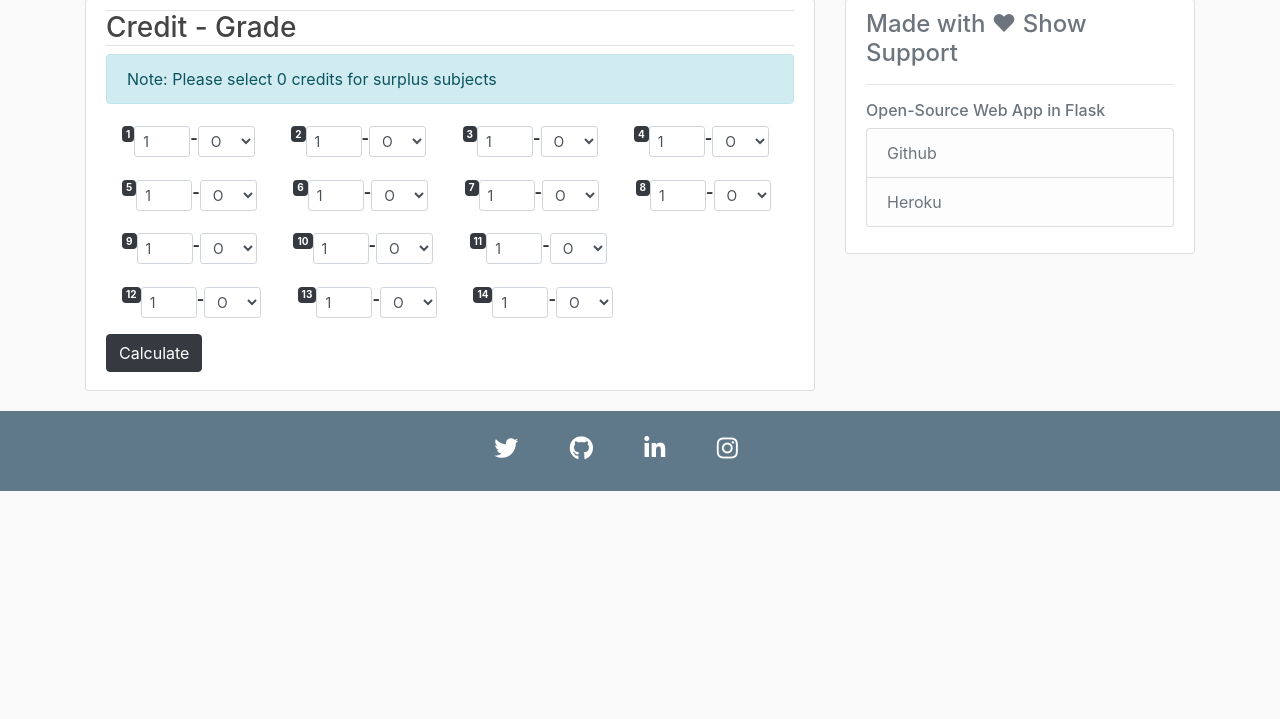
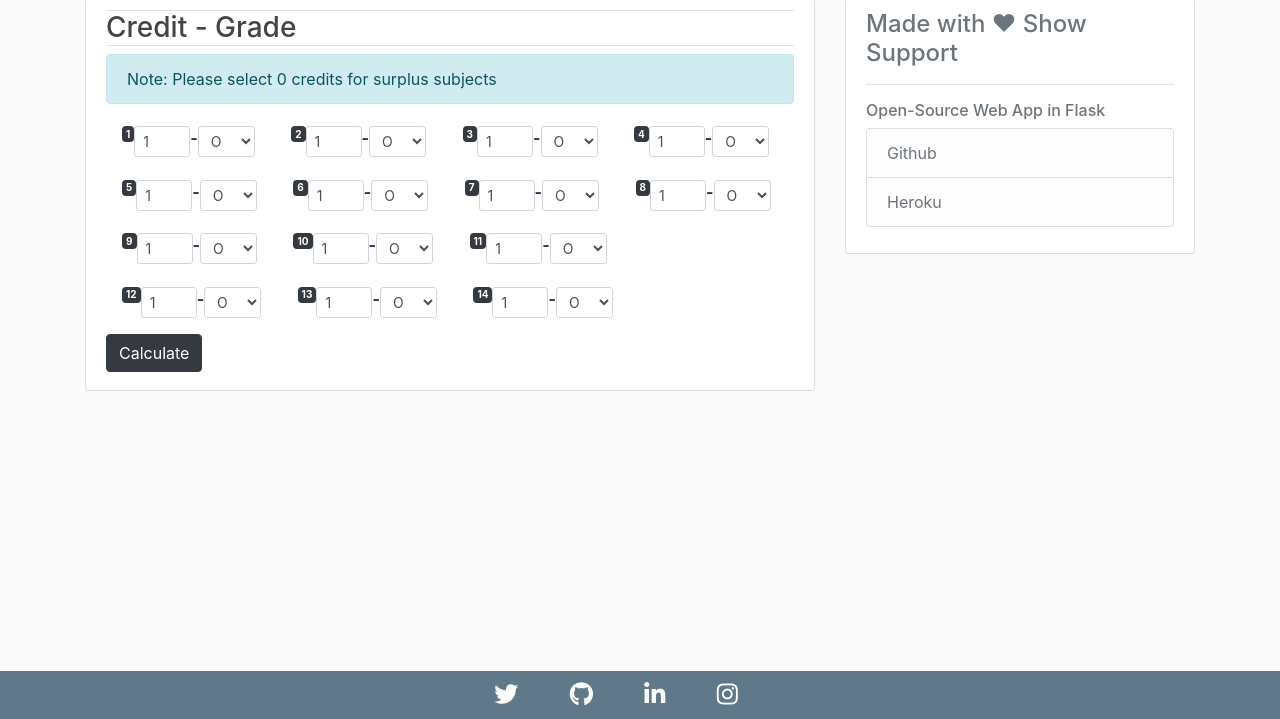
Before and after one commit to eshaan7/IPU_GPA_Calculator, a Flask app: page / in a window 1280 px wide. Shown: the part 81-800 px from the top of the page. Run offline with Flask 2, Linux system fonts and the light colour scheme; some libraries are stand-ins or nearby versions.

Commit message:
fixed footer, maybe?

```diff
--- a/static/main.css
+++ b/static/main.css
@@ -29,7 +29,7 @@ h1, h2, h3, h4, h5, h6 {
   padding: 10px 20px;
   border: 1px solid #dddddd;
   border-radius: 3px;
-  margin-bottom: 20px;
+  margin-bottom: 40px;
 }
 
 /* Custom */
@@ -52,13 +52,13 @@ h1, h2, h3, h4, h5, h6 {
 /* FOOTER */
 
 footer {
-  /* position: absolute; */
+  position: fixed;
   left: 0;
   bottom: 0 !important;
   margin-bottom: 0;
   width: 100%;
-  height: 10vh;
-  padding-top: 3.5vh;
+  height: 3rem;
+  padding-top: 0.9rem;
   background-color: #5f788a !important;
   color: white !important;
   text-align: center;
```
